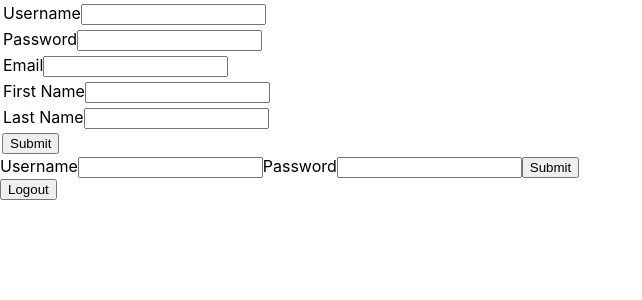
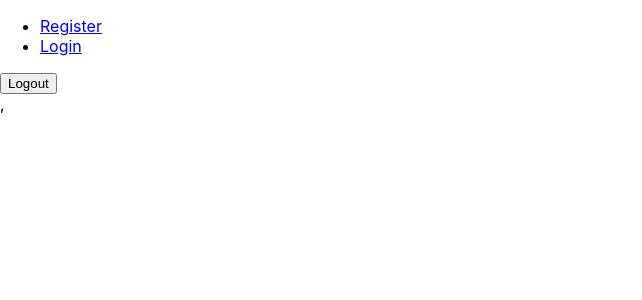
Before and after one commit to Shoulders93/gymTrackerFrontEnd, a React (Create React App) app in the folder gymtracker/: page / in a window 1280 px wide. Shown: the top 300 px of the page, without its empty margins (0-642 px from the left). Built offline with nearby package versions, Linux system fonts and the light colour scheme.

Commit message:
Added Router paths in App.jsx and indes.js for NavBar in order to click from Register/Login to display the data.

```diff
--- a/gymtracker/src/App.jsx
+++ b/gymtracker/src/App.jsx
@@ -2,9 +2,12 @@ import './App.css';
 import React, {Component} from 'react';
 import axios from 'axios';
 import jwtDecode from 'jwt-decode';
+import { Switch, Route } from 'react-router-dom';
 import Registration from './components/Registration/Registration';
 import Login from './components/Login/Login';
 import Logout from './components/Logout/Logout';
+import NavBar from './components/NavBar/NavBar';
+
 
 class App extends Component {
   constructor(props) {
@@ -62,8 +65,11 @@ class App extends Component {
   render() {
     return (
       <div>
-        < Registration userRegister = {this.userRegister}/>
-        <Login userLogin = {this.userLogin} />
+        <NavBar />
+        <Switch>
+          <Route path = "/registration" render={() => <Registration userRegister = {this.userRegister} />} />
+          <Route path = "/login" render={() => <Login userLogin = {this.userLogin} /> } />
+        </Switch>
         <Logout />
       </div>
      );
--- a/gymtracker/src/components/NavBar/NavBar.jsx
+++ b/gymtracker/src/components/NavBar/NavBar.jsx
@@ -0,0 +1,18 @@
+import React from 'react';
+import { Link } from 'react-router-dom';
+
+function NavBar() {
+    return(
+        <div>
+            <nav className='navbar'>
+                <ul>
+                    <li><Link to ='/registration'>Register</Link></li>
+
+                    <li><Link to ='/login'>Login</Link></li>
+                </ul>
+            </nav>
+        </div>
+    )
+}
+
+export default NavBar;
--- a/gymtracker/src/index.js
+++ b/gymtracker/src/index.js
@@ -3,11 +3,14 @@ import ReactDOM from 'react-dom';
 import './index.css';
 import App from './App';
 import reportWebVitals from './reportWebVitals';
+import {BrowserRouter as Router} from 'react-router-dom';
 
 ReactDOM.render(
-  <React.StrictMode>
-    <App />
-  </React.StrictMode>,
+  <Router>
+    <React.StrictMode>
+      <App />
+    </React.StrictMode>,
+  </Router>,
   document.getElementById('root')
 );
 
```
